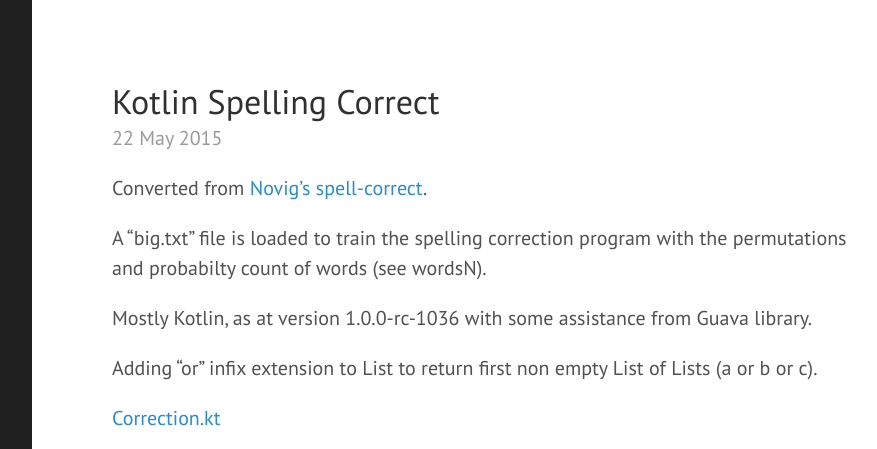
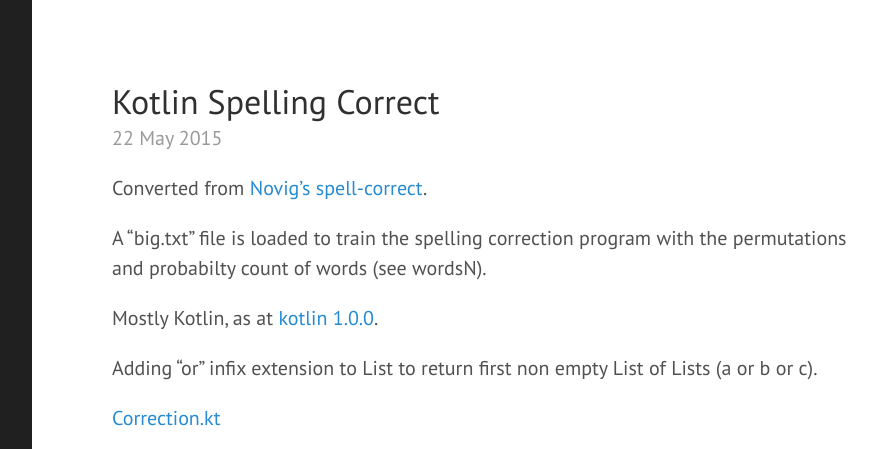
Before and after one commit to griffio/griffio.github.io, a Jekyll site: the page built from _posts/2015-05-22-Kotlin-Spell-Correct.md, in a window 1280 px wide and 1015 px high, cut to the strip 0-449 px from the top of the window. Shown: the whole strip, without its empty margins (328-1205 px from the left). Built offline with Jekyll 4.4.1, drawn with Linux system fonts in a browser that asks for light colours; some web fonts are replaced.

Commit message:
kotlin 1.0

```diff
--- a/_posts/2015-05-22-Kotlin-Spell-Correct.md
+++ b/_posts/2015-05-22-Kotlin-Spell-Correct.md
@@ -11,7 +11,7 @@
 
 A  "big.txt" file is loaded to train the spelling correction program with the permutations and probabilty count of words (see wordsN).
 
-Mostly Kotlin, as at version 1.0.0-rc-1036 with some assistance from Guava library.
+Mostly Kotlin, as at [kotlin 1.0.0](https://github.com/JetBrains/kotlin/releases/tag/build-1.0.0).
 
 Adding "or" infix extension to List<String> to return first non empty List of Lists (a or b or c).
 
```
